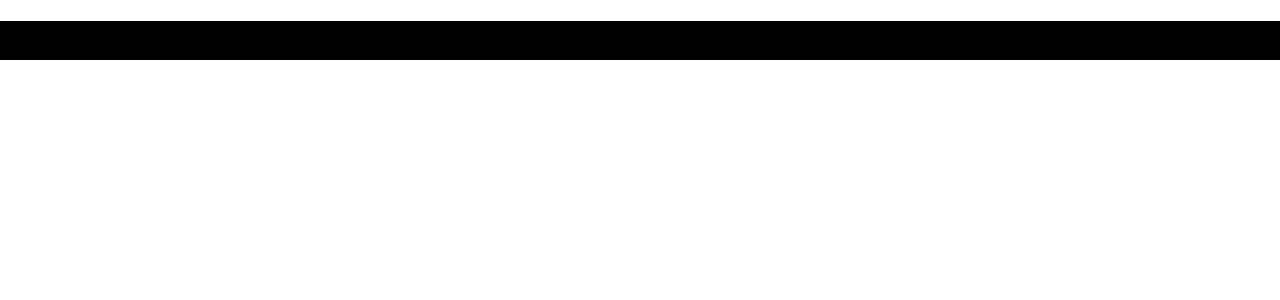
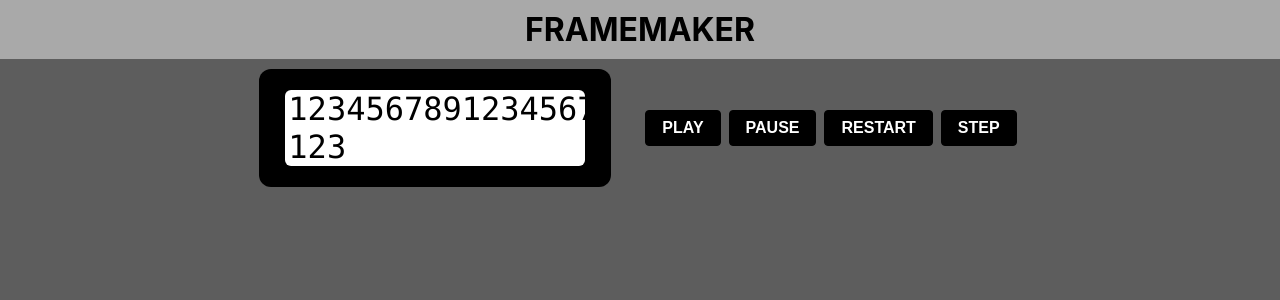
Before and after one commit to Naquino14/trinket, a React (Create React App) app in the folder framemaker/: page / in a window 1280 px wide. Shown: the top 300 px of the page. Built offline with nearby package versions, Linux system fonts and the light colour scheme.

Commit message:
Created LCD and animation control buttons

```diff
--- a/framemaker/package.json
+++ b/framemaker/package.json
@@ -13,6 +13,7 @@
     "react": "^18.2.0",
     "react-dom": "^18.2.0",
     "react-scripts": "5.0.1",
+    "sass": "^1.62.0",
     "typescript": "^4.9.5",
     "web-vitals": "^2.1.4"
   },
--- a/framemaker/src/App.css
+++ /dev/null
@@ -1,5 +0,0 @@
-.App {
-  background-color: rgb(0, 0, 0);
-  width: 100%;
-  height: 100%;
-}
--- a/framemaker/src/App.tsx
+++ b/framemaker/src/App.tsx
@@ -1,10 +1,24 @@
-import React from 'react'
-import './App.css'
+import React, { useState } from 'react'
+import './App.tsx.css'
+import LCD from './components/LCD'
+import Button from './components/Button'
 
 function App() {
+  const [line1, setLine1] = useState('1234567891234567')
+  const [line2, setLine2] = useState('123')
+  const [lcdColor, setLcdColor] = useState('#fff')
   return (
-    <div className="App">
-      <h1>Bruh</h1>
+    <div className='app'>
+      <div className="header">
+        <h1 className='title'>FRAMEMAKER</h1>
+      </div>
+      <div className='lcd-container'>
+        <LCD line1={line1} line2={line2} color={lcdColor} />
+        <Button label='PLAY' onclick={() => alert('play')} />
+        <Button label='PAUSE' onclick={() => alert('pause')} />
+        <Button label='RESTART' onclick={() => alert('restart')} />
+        <Button label='STEP' onclick={() => alert('STEP')} />
+      </div>
     </div>
   )
 }
--- /dev/null
+++ b/framemaker/src/App.tsx.css
@@ -0,0 +1,23 @@
+.app {
+    background-color: rgb(93, 93, 93);
+    height: 100vh;
+    width: 100vw;
+    overflow-x: hidden;
+}
+
+.header {
+    background-color: darkgray;
+    text-align: center;
+    padding: 10px;
+}
+
+.title {
+    margin: 0;
+}
+
+.lcd-container {
+    display: flex;
+    flex-direction: row;
+    justify-content: center;
+    align-items: center;
+}
--- /dev/null
+++ b/framemaker/src/components/Button.tsx
@@ -0,0 +1,15 @@
+import React from 'react'
+import './Button.tsx.css'
+
+interface ButtonProps {
+    onclick: () => void
+    label: string
+}
+
+const Button: React.FC<ButtonProps> = ({ label, onclick }) => {
+    return (
+        <button className='button' onClick={onclick}>{label}</button>
+    )
+}
+
+export default Button
--- /dev/null
+++ b/framemaker/src/components/Button.tsx.css
@@ -0,0 +1,12 @@
+.button {
+    background-color: #000;
+    color: #fff;
+    border: 1px solid #000;
+    border-radius: 4px;
+    padding: 8px 16px;
+    font-size: 16px;
+    font-weight: 600;
+    cursor: pointer;
+    transition: all 0.2s ease-in-out;
+    margin: 0 4px;
+}
--- /dev/null
+++ b/framemaker/src/components/LCD.tsx
@@ -0,0 +1,21 @@
+import React from "react"
+import './LCD.tsx.css'
+
+interface LCDProps {
+    line1: string
+    line2: string
+    color: string
+}
+
+const LCD: React.FC<LCDProps> = ({ line1, line2, color }) => {
+    return (
+        <div className='led-backing'>
+            <div className='lcd' style={{ backgroundColor: color }}>
+                <div className='line code'>{line1}</div>
+                <div className='line code'>{line2}</div>
+            </div >
+        </div>
+    )
+}
+
+export default LCD
--- /dev/null
+++ b/framemaker/src/components/LCD.tsx.css
@@ -0,0 +1,30 @@
+.lcd {
+    display: flex;
+    flex-direction: column;
+    justify-content: center;
+    align-items: flex-start;
+    width: 100px;
+    margin-left: auto;
+    margin-right: auto;
+    font-size: xx-large;
+    border-radius: 6px;
+    margin-top: 20px;
+    margin-bottom: 20px;
+    width: 300px;
+}
+
+.led-backing {
+    width: 350px;
+    padding: 1px;
+    margin-left: 0;
+    margin-right: 30px;
+    background-color: #000;
+    margin-top: 10px;
+    margin-bottom: 10px;
+    border-radius: 12px;
+}
+
+.line {
+    text-align: left;
+    margin: 0 3px 0 3px;
+}
--- a/framemaker/src/index.css
+++ b/framemaker/src/index.css
@@ -7,7 +7,7 @@ body {
   -moz-osx-font-smoothing: grayscale;
 }
 
-code {
+.code {
   font-family: source-code-pro, Menlo, Monaco, Consolas, 'Courier New',
     monospace;
 }
```
Also changed, not shown: 1 other file (tests, documents, lock files or other folders).
